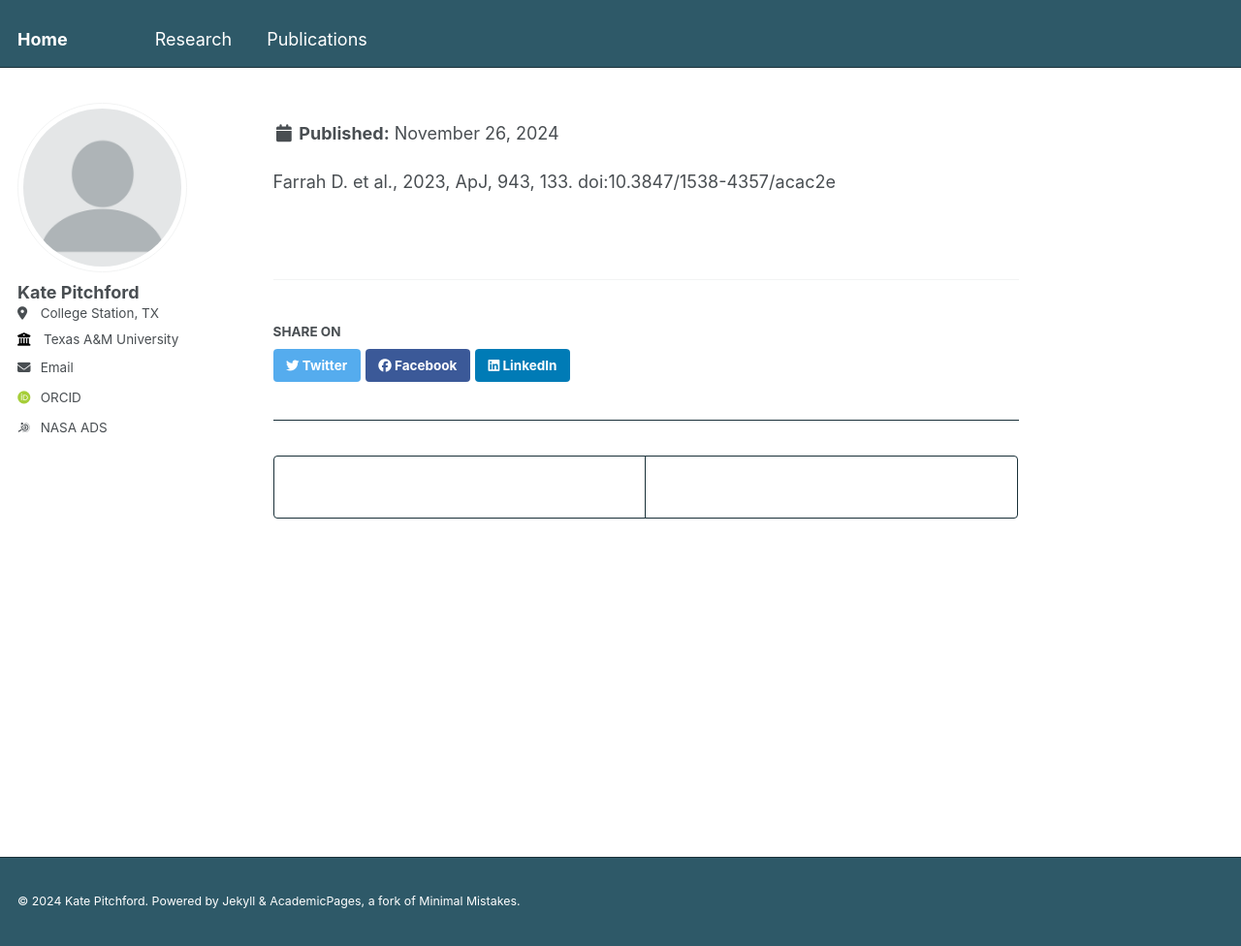
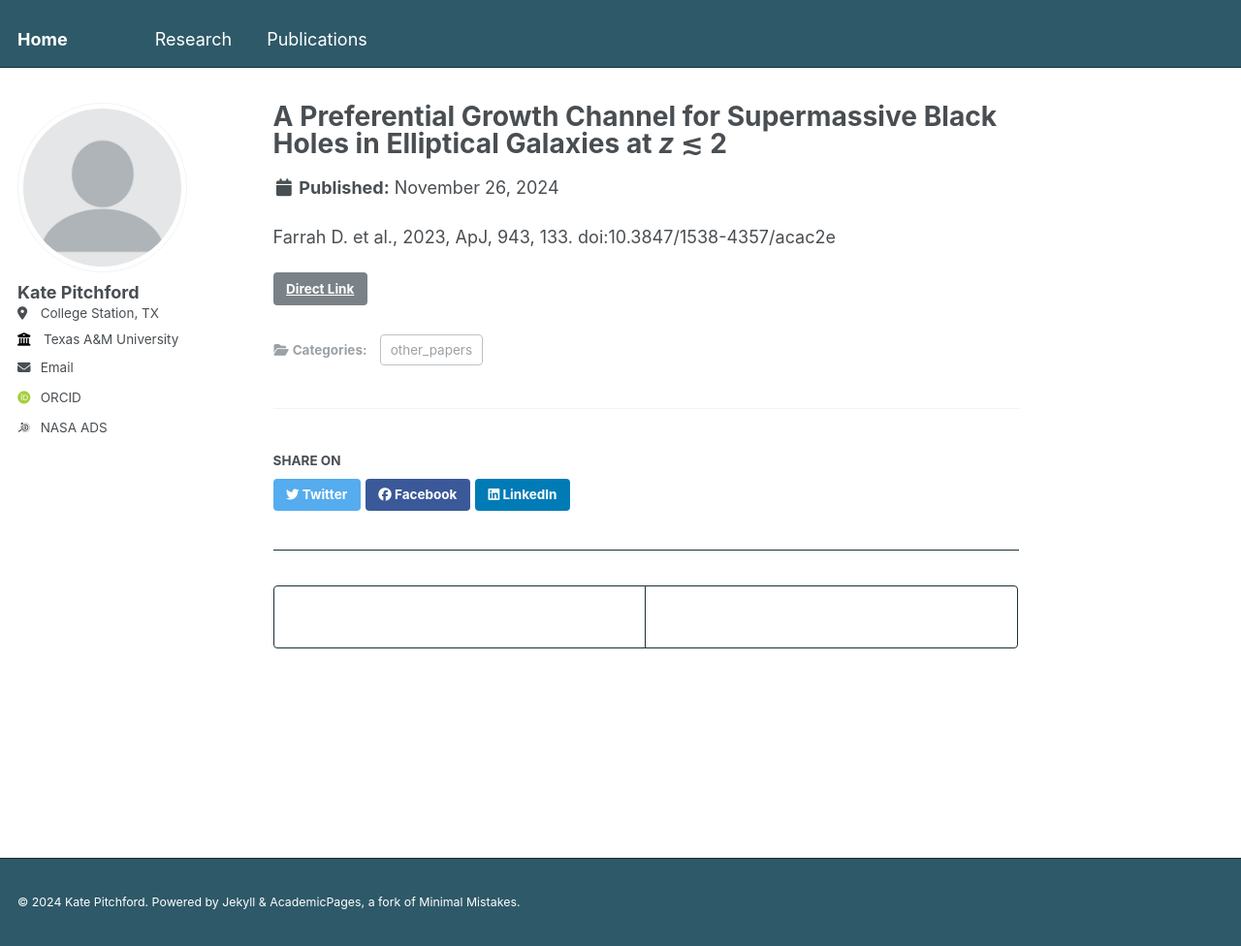
Before and after one commit to lkpitchford/lkpitchford.github.io, a Jekyll site: the page built from _publications/2023-02-paper.md, in a window 1280 px wide and 976 px high. Shown: the whole window at 97% size. Built offline with Jekyll 4.4.1, drawn with Linux system fonts in a browser that asks for light colours; some web fonts are replaced; part of the change alters nothing that is shown.

Commit message:
Update 2023-02-paper.md

```diff
--- a/_publications/2023-02-paper.md
+++ b/_publications/2023-02-paper.md
@@ -1,5 +1,5 @@
 ---
-title: "A Preferential Growth Channel for Supermassive Black Holes in Elliptical Galaxies at *z* \\(\lesssim\\) 2 "
+title: "A Preferential Growth Channel for Supermassive Black Holes in Elliptical Galaxies at *z* ≲ 2 "
 collection: publications
 category: other_papers
 link: https://ui.adsabs.harvard.edu/abs/2023ApJ...943..133F/abstract
```
